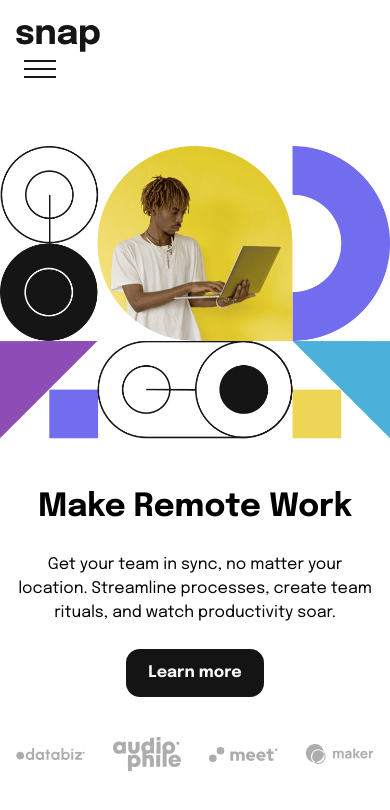
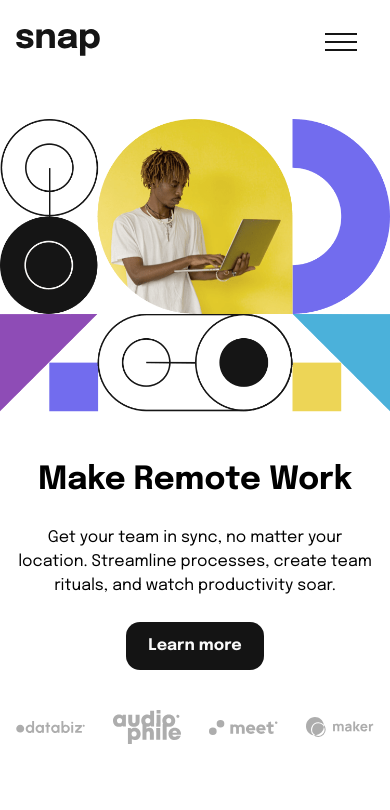
Before and after one commit to Dylou-Code/Snap-Intro, a website built with Vite: page index.html in a window 390 px wide. Built offline with nearby package versions, Linux system fonts and the light colour scheme.

Commit message:
Ajustement de la navbar Desktop 2

```diff
--- a/resources/scss/_navigation.scss
+++ b/resources/scss/_navigation.scss
@@ -39,43 +39,18 @@
     @include animate(slide-out, 550ms);
 
 
-
-   /* &__notVisible {
-      @include keyframes(slide-nav-out){
-        from {
-          transform: translateX(0%);
-
-        }
-        to {
-
-          transform: translateX(-100%);
-        }
-      }
-
-      @include animate(slide-nav-out, 450ms);
-
-    }
-
-    &__visible {
-      @include keyframes(slide-out){
-        from {
-          transform: translateX(100%);
-
-        }
-        to {
-
-          transform: translateX(0%);
-        }
-      }
-      @include animate(slide-out, 450ms);
-
-    }*/
-
     &__container {
       display: flex;
       align-items: center;
       justify-content: space-between;
       margin: 25px 16px;
+    }
+
+    &__mobile {
+      display: flex;
+      align-items: center;
+      justify-content: space-between;
+      width: 100%;
     }
 
     a {
@@ -189,7 +164,7 @@
     justify-content: space-between;
     align-items: center;
     padding: 24px;
-    width: 1000px;
+    margin: 0 auto;
 
     a {
       text-decoration: none;
```
